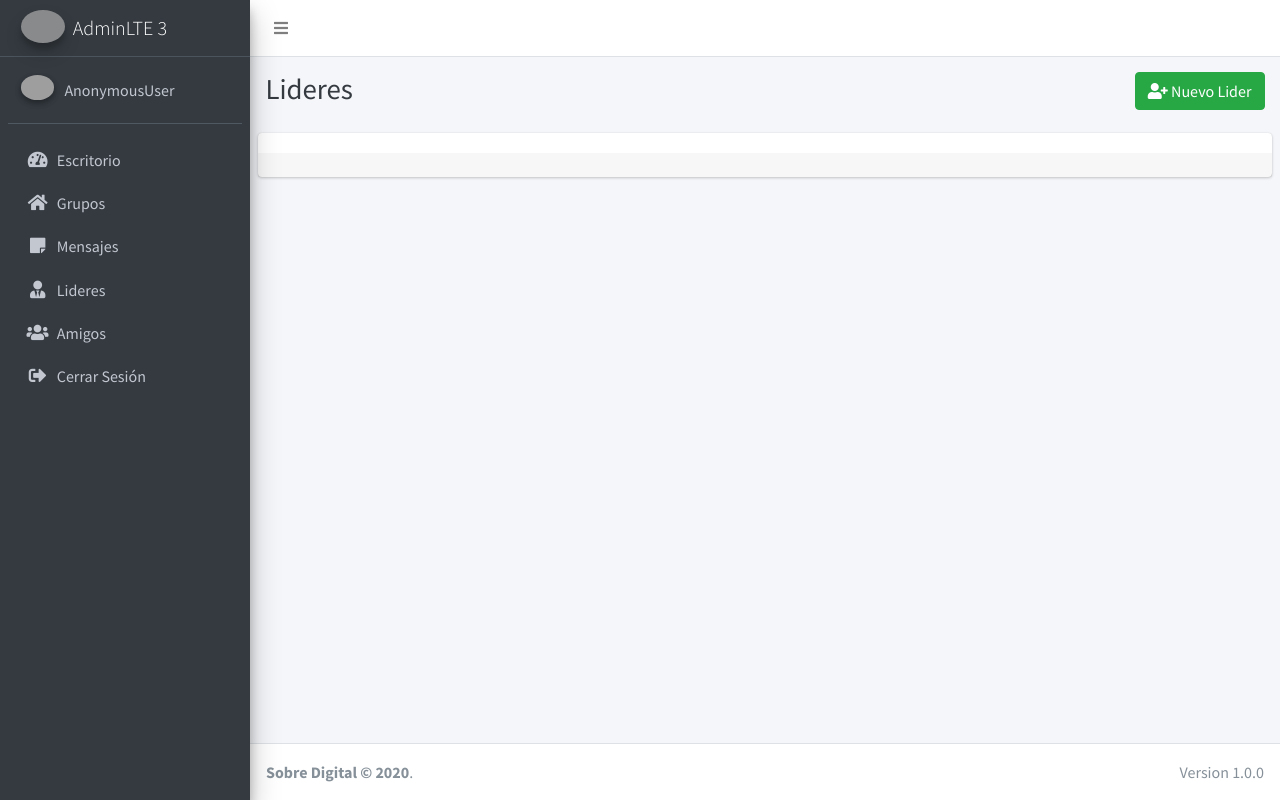
After one commit to markimfeld/friendgroupmanagement, a Django app: template friendgroups/templates/friendgroups/leaders.html in a window 1280 px wide. The commit adds this page. Run offline with Django 3.2, Linux system fonts and the light colour scheme; the template is opened without the code that fills it, so the values that code supplies are empty; some libraries are stand-ins or nearby versions; grey boxes are pictures that could not be loaded.

```diff
--- a/accounts/urls.py
+++ b/accounts/urls.py
@@ -5,5 +5,6 @@ from . import views
 app_name = 'accounts'
 urlpatterns = [
     path('login/', views.login, name='login'),
-    path('logout/', views.logout, name='logout')
+    path('logout/', views.logout, name='logout'),
+    path('register/', views.new_user, name='user-add')
 ]
--- a/friendgroups/templates/friendgroups/base.html
+++ b/friendgroups/templates/friendgroups/base.html
@@ -65,8 +65,16 @@ scratch. This page gets rid of all links and provides the needed markup only.
           <!-- Add icons to the links using the .nav-icon class
                with font-awesome or any other icon font library -->
           <li class="nav-item">
+              <a href="{% url 'friendgroups:index' %}" class="nav-link">
+              <i class="nav-icon fas fa-tachometer-alt"></i>
+              <p>
+                Escritorio
+              </p>
+            </a>
+          </li>
+          <li class="nav-item">
               <a href="{% url 'friendgroups:groups' %}" class="nav-link">
-              <i class="nav-icon fas fa-tachometer-alt"></i>
+              <i class="nav-icon fas fa-home"></i>
               <p>
                 Grupos
               </p>
@@ -81,10 +89,18 @@ scratch. This page gets rid of all links and provides the needed markup only.
             </a>
           </li>
           <li class="nav-item">
+              <a href="{% url 'friendgroups:leaders' %}" class="nav-link">
+              <i class="nav-icon fas fa-user-tie"></i>
+              <p>
+                Lideres
+              </p>
+            </a>
+          </li>
+          <li class="nav-item">
               <a href="{% url 'friendgroups:members' %}" class="nav-link">
               <i class="nav-icon fas fa-users"></i>
               <p>
-                Miembros
+                Amigos
               </p>
             </a>
           </li>
--- /dev/null
+++ b/friendgroups/templates/friendgroups/leaders.html
@@ -0,0 +1,64 @@
+{% extends 'friendgroups/base.html' %}
+
+{% load static %}
+
+{% block page-header %}
+    <h1 class="m-0 text-dark d-inline">Lideres</h1>
+    <a class="btn btn-success float-right" href="{% url 'accounts:user-add' %}"><i class="fas fa-user-plus"></i> Nuevo Lider</a>
+{% endblock page-header%}
+
+
+{% block content %}
+<!-- Main content -->
+<section class="content">
+    <!-- Default box -->
+    <div class="card card-solid">
+        <div class="card-body pb-0">
+            <div class="row d-flex align-items-stretch">
+                {% for leader in object_list %}
+                <div class="col-12 col-sm-6 col-md-4 col-lg-3">
+                    <div class="card bg-light">
+                        <div class="card-header text-muted border-bottom-0">
+                        </div>
+                        <div class="card-body pt-0">
+                            <div class="row">
+                                <div class="col-7">
+                                    <h2 class="lead"><b>{{ leader.user.first_name }} {{ leader.user.last_name }}</b></h2>
+                                    <ul class="m-0 fa-ul text-muted">
+                                        {% for group in leader.group.all %}
+                                        <li class="small p-0 m-0">
+                                            {{ group }}
+                                        </li>
+                                        {% endfor %}
+                                    </ul>
+                                </div>
+                                <div class="col-5 text-center">
+                                    <img src="{% static 'friendgroups/dist/img/user1-128x128.jpg' %}" alt="" class="img-circle img-fluid">
+                                </div>
+                            </div>
+                        </div>
+                        <div class="card-footer">
+                            <div class="text-right">
+                                <a href="#" class="btn btn-sm btn-secondary">
+                                    <i class="fas fa-edit"></i>
+                                </a>
+                                <a href="#" class="btn btn-sm btn-danger">
+                                    <i class="fas fa-trash"></i>
+                                </a>
+                            </div>
+                        </div>
+                    </div>
+                </div>
+                {% endfor %}
+            </div>
+        </div>
+        <!-- /.card-body -->
+        <div class="card-footer">
+        </div>
+        <!-- /.card-footer -->
+    </div>
+    <!-- /.card -->
+</section>
+<!-- /.content -->
+
+{% endblock content %}
--- a/friendgroups/urls.py
+++ b/friendgroups/urls.py
@@ -19,5 +19,6 @@ urlpatterns = [
     path('meetings/<int:pk>/detail/', views.MeetingDetailView.as_view(), name='meeting-detail'),
     path('groups/<int:group_pk>/meetings/<int:pk>/update/', views.MeetingUpdateView.as_view(), name='meeting-update'),
     path('groups/<int:pk>/meetings/new-meeting/', views.MeetingCreateView.as_view(), name='meeting-add'),
-    path('groups/<int:group_pk>/meetings/<int:pk>/delete/', views.MeetingDeleteView.as_view(), name='meeting-delete')
+    path('groups/<int:group_pk>/meetings/<int:pk>/delete/', views.MeetingDeleteView.as_view(), name='meeting-delete'),
+    path('leaders/', views.LeaderListView.as_view(), name='leaders')
 ]
```
Also changed, not shown: accounts/forms.py (+59 -1 lines), accounts/templates/accounts/user-add.html (added, +82 -0 lines), accounts/views.py (+36 -1 lines), friendgroups/views.py (+15 -2 lines).
